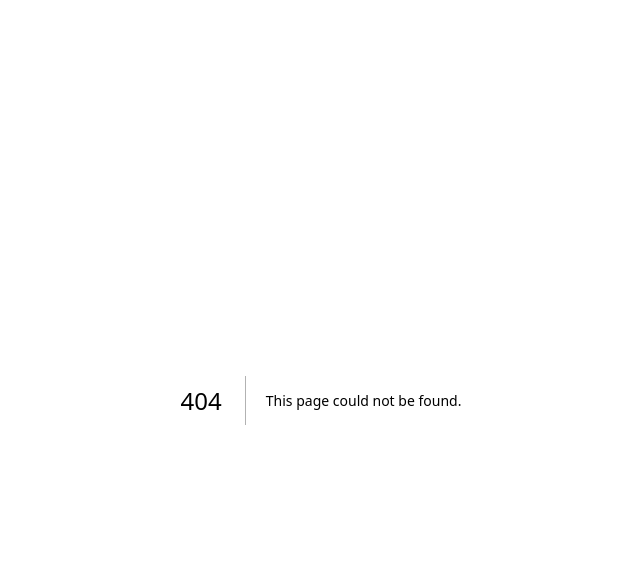
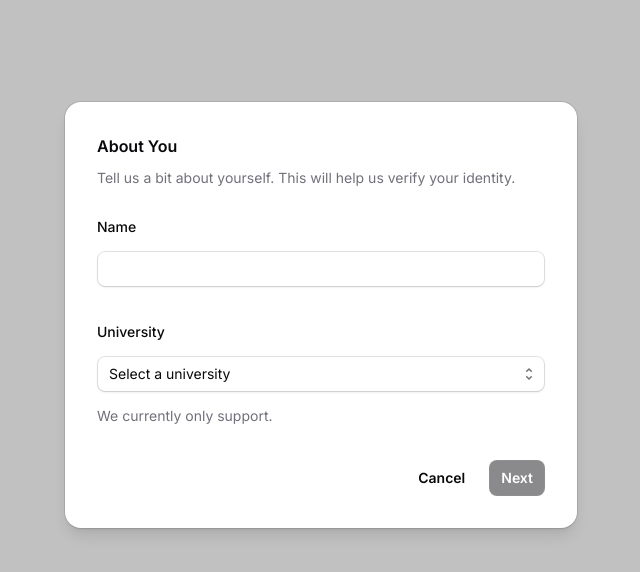
Before and after one commit to pierre-jezegou/kys, a Next.js app in the folder web/: page /verify/fill-details in a window 1280 px wide. Before the commit this address had no page. Shown: the top 572 px of the page, without its empty margins (319-959 px from the left). Built offline with nearby package versions, Linux system fonts and the light colour scheme.

Commit message:
Add mock form

```diff
--- /dev/null
+++ b/web/src/app/verify/fill-details/page.tsx
@@ -0,0 +1,84 @@
+"use client";
+import { useState, useCallback } from "react";
+import {
+  Description,
+  Field,
+  FieldGroup,
+  Label,
+} from "@/components/catalyst/fieldset";
+import { Input } from "@/components/catalyst/input";
+import { Button } from "@/components/catalyst/button";
+import { useRouter } from "next/navigation";
+import {
+  DialogActions,
+  DialogBody,
+  DialogDescription,
+  DialogTitle,
+} from "@/components/catalyst/dialog";
+import { Select } from "@/components/catalyst/select";
+
+const universities = [
+  "Universitat Politècnica de Catalunya",
+  "Danmarks Tekniske Universitet",
+  "École Centrale de Lille",
+];
+
+export default function FillDetails() {
+  const router = useRouter();
+
+  const [name, setName] = useState("");
+  const [university, setUniversity] = useState("");
+
+  const handleSubmit = useCallback(
+    (event) => {
+      // To prevent the form from redirecting the page
+      event.preventDefault();
+
+
+
+      router.push("/verify/upload-selfie");
+    },
+    [router]
+  );
+
+  return (
+    <>
+      <DialogTitle>About You</DialogTitle>
+      <DialogDescription>
+        Tell us a bit about yourself. This will help us verify your identity.
+      </DialogDescription>
+      <DialogBody>
+        <form>
+          <FieldGroup>
+            <Field>
+              <Label>Name</Label>
+              <Input type="text" onChange={(e) => setName(e.target.value)} />
+            </Field>
+
+            <Field>
+              <Label>University</Label>
+              <Select
+                name="univeristy"
+                onChange={(e) => setUniversity(e.target.value)}
+              >
+                <option value="">Select a university</option>
+                {universities.map((university) => (
+                  <option key={university}>{university}</option>
+                ))}
+              </Select>
+              <Description>We currently only support.</Description>
+            </Field>
+          </FieldGroup>
+        </form>
+      </DialogBody>
+      <DialogActions>
+        <Button plain onClick={() => {}}>
+          Cancel
+        </Button>
+        <Button disabled={!name || !university} onClick={handleSubmit}>
+          Next
+        </Button>
+      </DialogActions>
+    </>
+  );
+}
```
